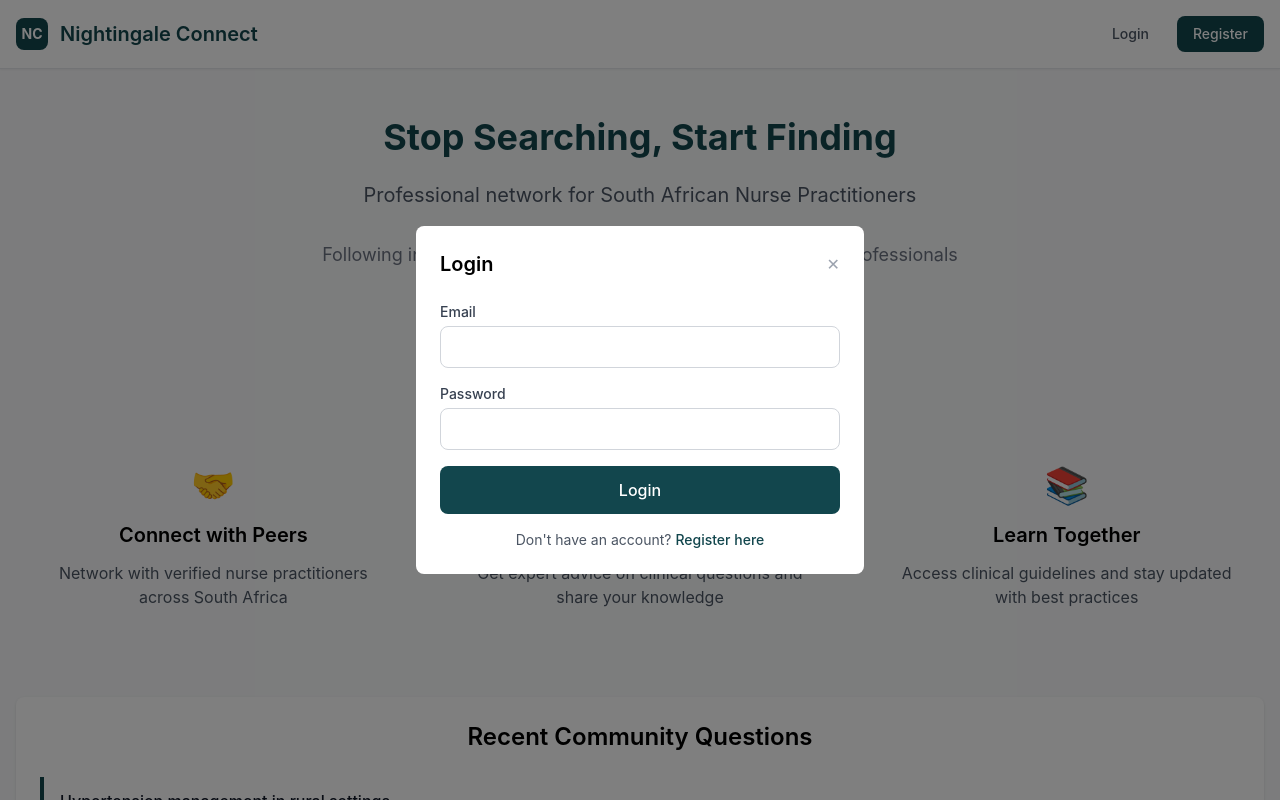
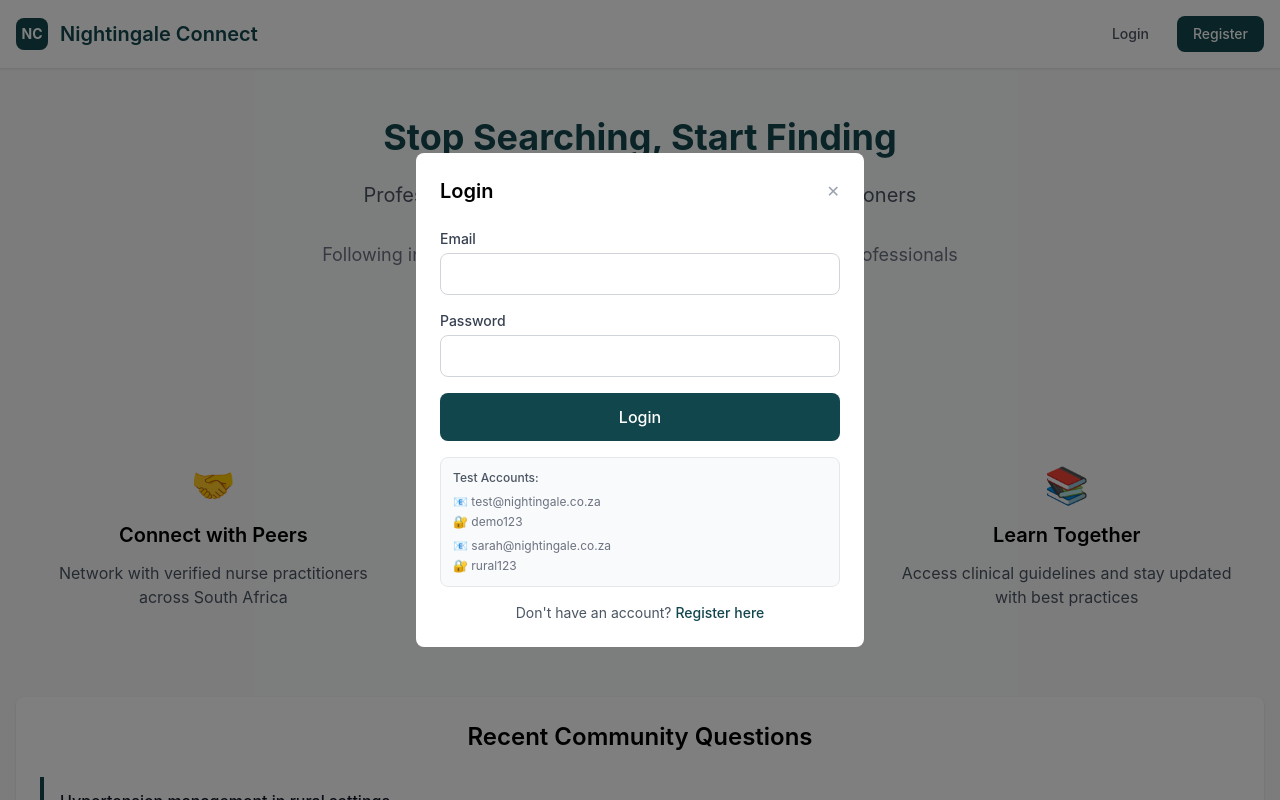
Before and after one commit to swanniegit/nightingale-connect, a React (Create React App) app: page / in a window 1280 px wide. Both pictures are taken after a click on the button "Login". Shown: the top 800 px of the page. Built offline with nearby package versions, Linux system fonts and the light colour scheme; the HTML template or start-up script is replaced by a standard one.

Commit message:
Update App.js

```diff
--- a/src/App.js
+++ b/src/App.js
@@ -217,6 +217,15 @@ function handleLogin() {
                     >
                       Login
                     </button>
+                    <div className="mt-4 p-3 bg-gray-50 border border-gray-200 rounded-lg">
+                      <p className="text-xs text-gray-600 font-medium mb-2">Test Accounts:</p>
+                      <div className="text-xs text-gray-500 space-y-1">
+                        <div>📧 test@nightingale.co.za</div>
+                        <div>🔐 demo123</div>
+                        <div className="pt-1">📧 sarah@nightingale.co.za</div>
+                        <div>🔐 rural123</div>
+                      </div>
+                    </div>
                     <p className="text-center text-sm text-gray-600">
                       Don't have an account?{' '}
                       <button
```
